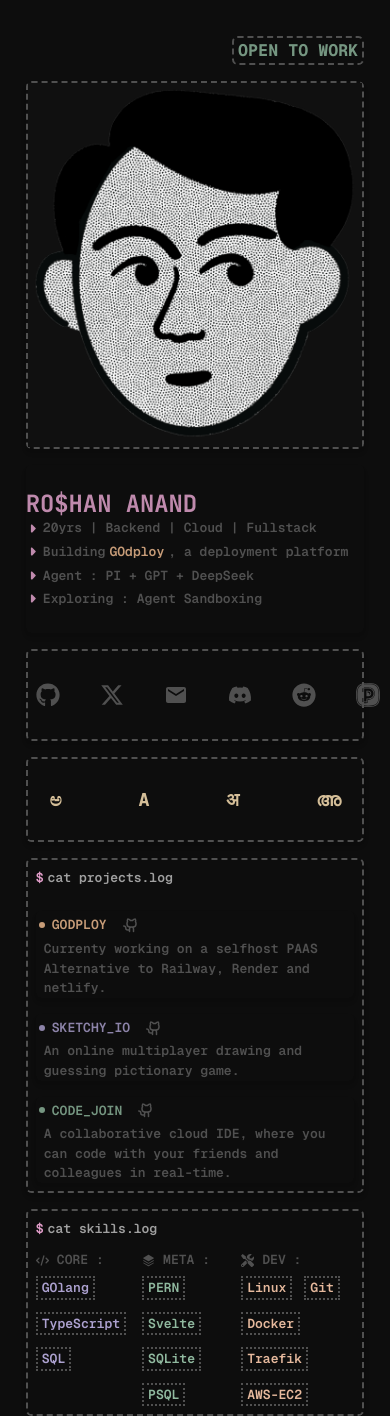
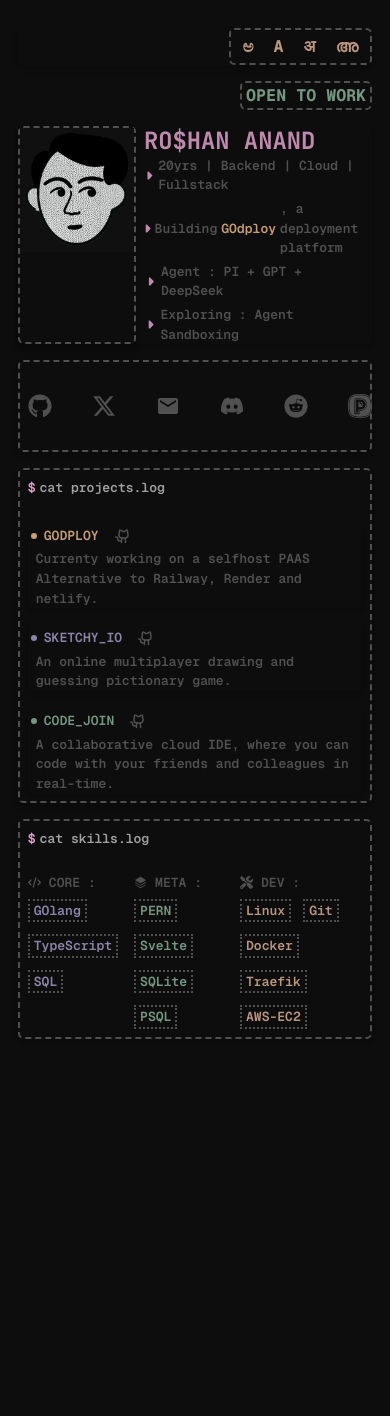
Before and after one commit to Roshan-anand/portfolio, a Next.js app: page / in a window 390 px wide. After the commit the page ends 1120 px from the top, so only its background shows below. Built offline with nearby package versions, Linux system fonts and the light colour scheme.

Commit message:
feat : add responsiveness

```diff
--- a/src/app/page.tsx
+++ b/src/app/page.tsx
@@ -3,41 +3,28 @@ import { Projects } from "@/components/projects";
 import Social from "@/components/Socila";
 import Tech from "@/components/tech";
 import { Card } from "@/components/ui/card";
-import Image from "next/image";
 
 const page = () => {
   return (
-    <main className="rounded-t-2xl w-[95vw] max-w-290 h-[95vh] min-h-270 mx-auto my-5 md:my-10 p-2 flex flex-col md:grid grid-cols-12 grid-rows-12 *:m-2">
+    <main className="rounded-t-2xl w-[95vw] max-w-290 h-[95vh] min-h-270 mx-auto my-5 md:my-10 md:p-2 flex flex-col md:grid grid-cols-12 grid-rows-12 *:m-2">
+      <Card className="col-span-3 row-span-1 row-start-7 flex items-end p-0 border-none">
+        <h3 className="flex gap-5 py-1 px-3 justify-around items-center border-2 border-dashed border-dim-foreground rounded-xl text-accent-yellow/80">
+          <span>&#3205;</span>
+          <span>A</span>
+          <span>&#2309;</span>
+          <span>&#3333;</span>
+        </h3>
+      </Card>
+
       <div className="col-span-2 row-span-1 col-start-2 row-start-2 flex items-end justify-end">
         <h3 className="border-dim-foreground border-2 border-dashed  text-center px-1 rounded-xl text-accent-green/80 ">
           OPEN TO WORK
         </h3>
       </div>
 
-      <Card className="p-0 col-span-2 row-span-2 col-start-4 row-start-2">
-        <div className="overflow-hidden bg-secondary-background p-1">
-          <Image
-            src="/no-bg-profile.png"
-            alt="profile"
-            width="300"
-            height="300"
-            className="size-full object-contain object-center"
-          />
-        </div>
-      </Card>
-
-      <Hero className="col-span-4 row-span-2 row-start-2" />
+      <Hero className="col-span-6 row-span-2 row-start-2" />
 
       <Social className="col-span-5 row-start-4" />
-
-      <Card className="col-span-3 row-span-1 row-start-6 col-start-9 flex justify-center">
-        <h3 className="flex justify-around items-center py-1 scale-110">
-          <span>&#3205;</span>
-          <span>A</span>
-          <span>&#2309;</span>
-          <span>&#3333;</span>
-        </h3>
-      </Card>
 
       <Projects className="col-span-5 row-span-4" />
 
--- a/src/components/hero.tsx
+++ b/src/components/hero.tsx
@@ -2,10 +2,23 @@ import { cn } from "@/lib/utils";
 import { Card } from "./ui/card";
 import LineHoverLink from "./ui/line-hover-link";
 import { FaCaretRight } from "react-icons/fa6";
+import Image from "next/image";
 
 const Hero = ({ className }: React.ComponentProps<"div">) => {
   return (
-    <Card className={cn("flex flex-col gap-0 border-0", className)}>
+    <Card className={cn("flex flex-row gap-2 border-0 p-0", className)}>
+      <Card className="p-0 flex-2">
+        <div className="overflow-hidden bg-secondary-background p-1">
+          <Image
+            src="/no-bg-profile.png"
+            alt="profile"
+            width="300"
+            height="300"
+            className="size-full object-contain object-center"
+          />
+        </div>
+      </Card>
+      <div className="flex-4 flex flex-col justify-end gap-0">
         <h1 className="flex text-accent-magenta-light/80">RO$HAN ANAND</h1>
 
         <div className="flex flex-col gap-1 text-dim-foreground">
@@ -34,6 +47,7 @@ const Hero = ({ className }: React.ComponentProps<"div">) => {
             Exploring : Agent Sandboxing
           </p>
         </div>
+      </div>
     </Card>
   );
 };
--- a/src/components/projects.tsx
+++ b/src/components/projects.tsx
@@ -39,7 +39,7 @@ const projectList = [godployProject, sketchyProject, codeJoinProject];
 
 export const Projects = ({ className }: ComponentProps<"div">) => {
   return (
-    <Card className={cn("p-2 flex flex-col", className)}>
+    <Card className={cn("p-2 flex flex-col justify-around", className)}>
       <p className="text-muted-foreground flex items-center gap-1">
         <span className="text-accent-magenta">$</span>cat projects.log
       </p>
--- a/src/components/tech.tsx
+++ b/src/components/tech.tsx
@@ -17,25 +17,25 @@ const skills: Skills[] = [
     category: "CORE",
     skills: ["GOlang", "TypeScript", "SQL"],
     icon: FaCode,
-    bg: "text-accent-blue",
+    bg: "text-accent-blue/80",
   },
   {
     category: "META",
     skills: ["PERN", "Svelte", "SQLite", "PSQL"],
     icon: PiStackFill,
-    bg: "text-accent-green",
+    bg: "text-accent-green/80",
   },
   {
     category: "DEV",
     skills: ["Linux", "Git", "Docker", "Traefik", "AWS-EC2"],
     icon: FaTools,
-    bg: "text-accent-yellow",
+    bg: "text-accent-yellow/80",
   },
 ];
 
 const Tech = ({ className }: React.ComponentProps<"div">) => {
   return (
-    <Card className={cn("p-2 flex flex-col gap-3", className)}>
+    <Card className={cn("p-2 flex flex-col justify-around", className)}>
       <p className="text-muted-foreground flex items-center gap-1">
         <span className="text-accent-magenta">$</span>cat skills.log
       </p>
```
Lines whose indentation alone changed are shown as unchanged.
